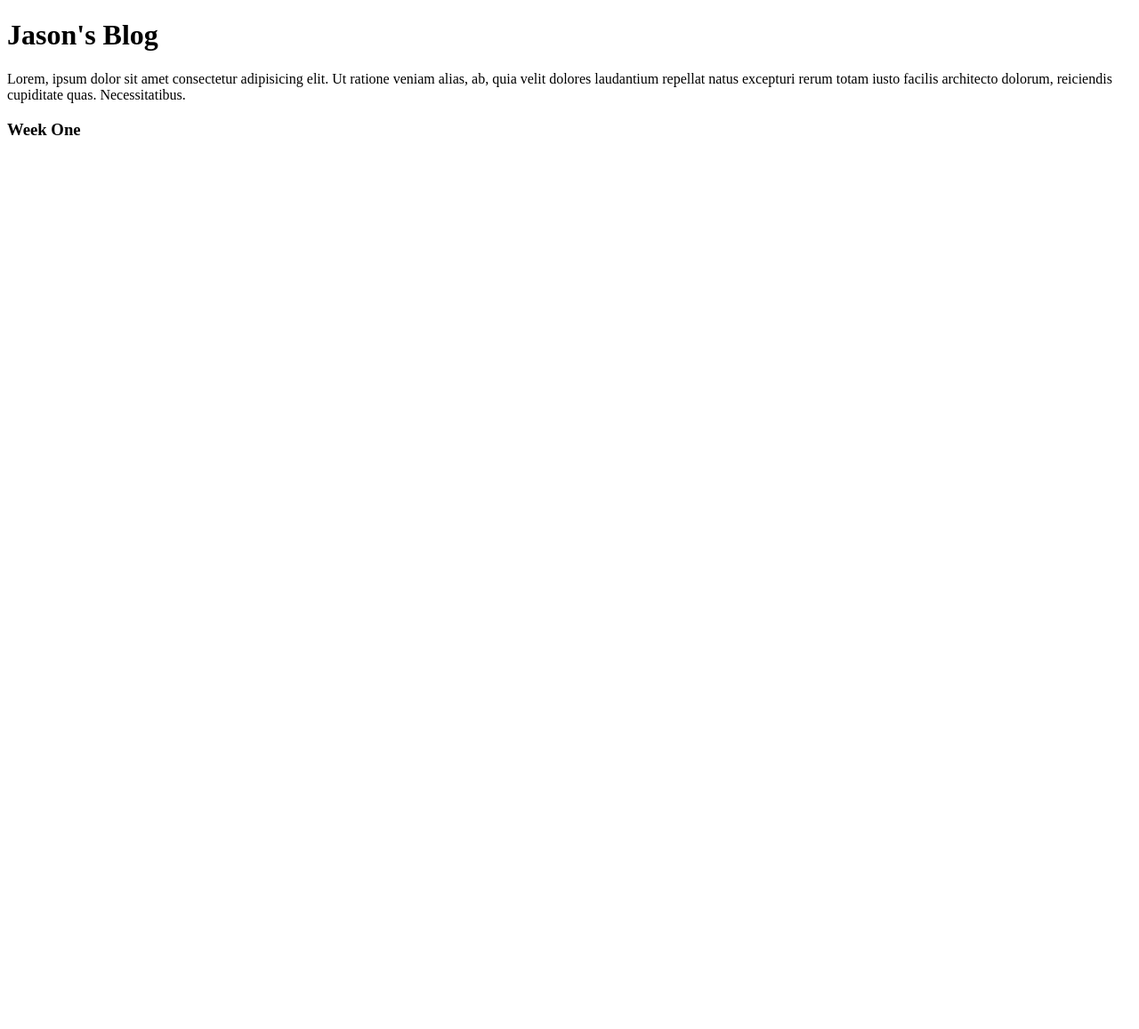
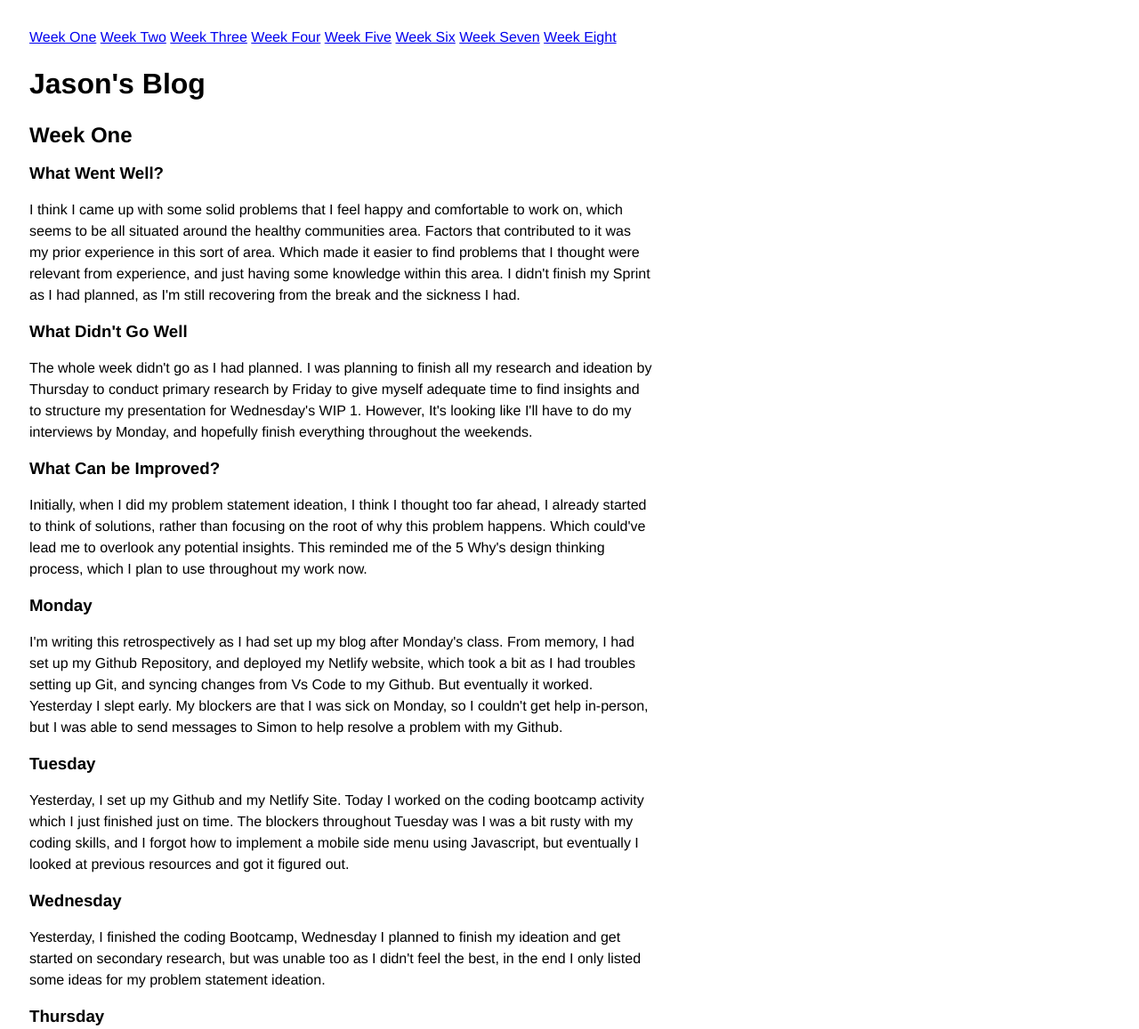
Before and after one commit to StarvingUniStudent/my-blog, a plain HTML site: page index.html in a window 1280 px wide. Shown: the top 1157 px of the page at 89% size. Before the commit the page ends 800 px from the top, so only its background shows below. Drawn offline with Linux system fonts and the light colour scheme.

Commit message:
Week One Commit

```diff
--- a/css/style.css
+++ b/css/style.css
@@ -0,0 +1,29 @@
+* {
+  box-sizing: border-box;
+}
+
+html {
+  font-size: 100%;
+}
+
+body {
+ font-family: Helvetica, Arial, sans-serif;
+ padding: 25px;
+}
+
+h1,h2,h3,h4,h5,p {
+  margin: 0;
+}
+
+h1 {
+  margin-block: 25px;
+}
+
+h3 {
+  margin-block: 18px;
+}
+
+p {
+  max-width: 700px;
+  line-height: 24px;
+}
--- a/index.html
+++ b/index.html
@@ -3,11 +3,55 @@
 <head>
   <meta charset="UTF-8">
   <meta name="viewport" content="width=device-width, initial-scale=1.0">
+
+  <link rel="stylesheet" href="css/style.css">
   <title>My Blog</title>
 </head>
 <body>
+  <nav>
+    <a href="#">Week One</a>
+    <a href="#">Week Two</a>
+    <a href="#">Week Three</a>
+    <a href="#">Week Four</a>
+    <a href="#">Week Five</a>
+    <a href="#">Week Six</a>
+    <a href="#">Week Seven</a>
+    <a href="#">Week Eight</a>
+  </nav>
+
   <h1>Jason's Blog</h1>
-  <p>Lorem, ipsum dolor sit amet consectetur adipisicing elit. Ut ratione veniam alias, ab, quia velit dolores laudantium repellat natus excepturi rerum totam iusto facilis architecto dolorum, reiciendis cupiditate quas. Necessitatibus.</p>
-  <h3>Week One</h3>
+
+  <h2>Week One</h2>
+
+  <h3>What Went Well?</h3>
+  <p>I think I came up with some solid problems that I feel happy and comfortable to work on, which seems to be all situated around the healthy communities area. Factors that contributed to it was my prior experience in this sort of area. Which made it easier to find problems that I thought were relevant from experience, and just having some knowledge within this area. I didn't finish my Sprint as I had planned, as I'm still recovering from the break and the sickness I had.</p>
+
+  <h3>What Didn't Go Well</h3>
+  <p>The whole week didn't go as I had planned. I was planning to finish all my research and ideation by Thursday to conduct primary research by Friday to give myself adequate time to find insights and to structure my presentation for Wednesday's WIP 1. However, It's looking like I'll have to do my interviews by Monday, and hopefully finish everything throughout the weekends.</p>
+
+  <h3>What Can be Improved?</h3>
+  <p>Initially, when I did my problem statement ideation, I think I thought too far ahead, I already started to think of solutions, rather than focusing on the root of why this problem happens. Which could've lead me to overlook any potential insights. This reminded me of the 5 Why's design thinking process, which I plan to use throughout my work now.</p>
+
+
+  <!-- Daily Standup Questions
+   What did I accomplish yesterday?
+  What will I do today?
+  Are there any blockers? -->
+
+  <h3>Monday</h3>
+  <p>I'm writing this retrospectively as I had set up my blog after Monday's class. From memory, I had set up my Github Repository, and deployed my Netlify website, which took a bit as I had troubles setting up Git, and syncing changes from Vs Code to my Github. But eventually it worked. Yesterday I slept early. My blockers are that I was sick on Monday, so I couldn't get help in-person, but I was able to send messages to Simon to help resolve a problem with my Github.</p>
+
+  <h3>Tuesday</h3>
+  <p>Yesterday, I set up my Github and my Netlify Site. Today I worked on the coding bootcamp activity which I just finished just on time. The blockers throughout Tuesday was I was a bit rusty with my coding skills, and I forgot how to implement a mobile side menu using Javascript, but eventually I looked at previous resources and got it figured out.</p>
+
+  <h3>Wednesday</h3>
+  <p>Yesterday, I finished the coding Bootcamp, Wednesday I planned to finish my ideation and get started on secondary research, but was unable too as I didn't feel the best, in the end I only listed some ideas for my problem statement ideation. </p>
+
+  <h3>Thursday</h3>
+  <p>Yesterday, I was unable to do much, but engaged in the group activity using metahpors to create ideas, I started the activity with the ideas I had at the time. Thursday was as productive as Wednesday. Blockers are that I have a lot to catch up on, but I plan to do it on Friday throughout the weekends.</p>
+
+  <h3>Friday</h3>
+  <p>Yesterday, I didn't do much but learnt about enterprises, and that sort of gave me an idea on what sort of approach I would do, social or commercial. Currently, I think I plan to do a social enterprise as I'm likely to target students as my target audience, and usually students want to be efficient with their finances as much as possible. As for Today, I plan to catch up on the work I haven't done throughout the week, and it'll probably last throughout the weekends too.</p>
+
 </body>
 </html>
```
